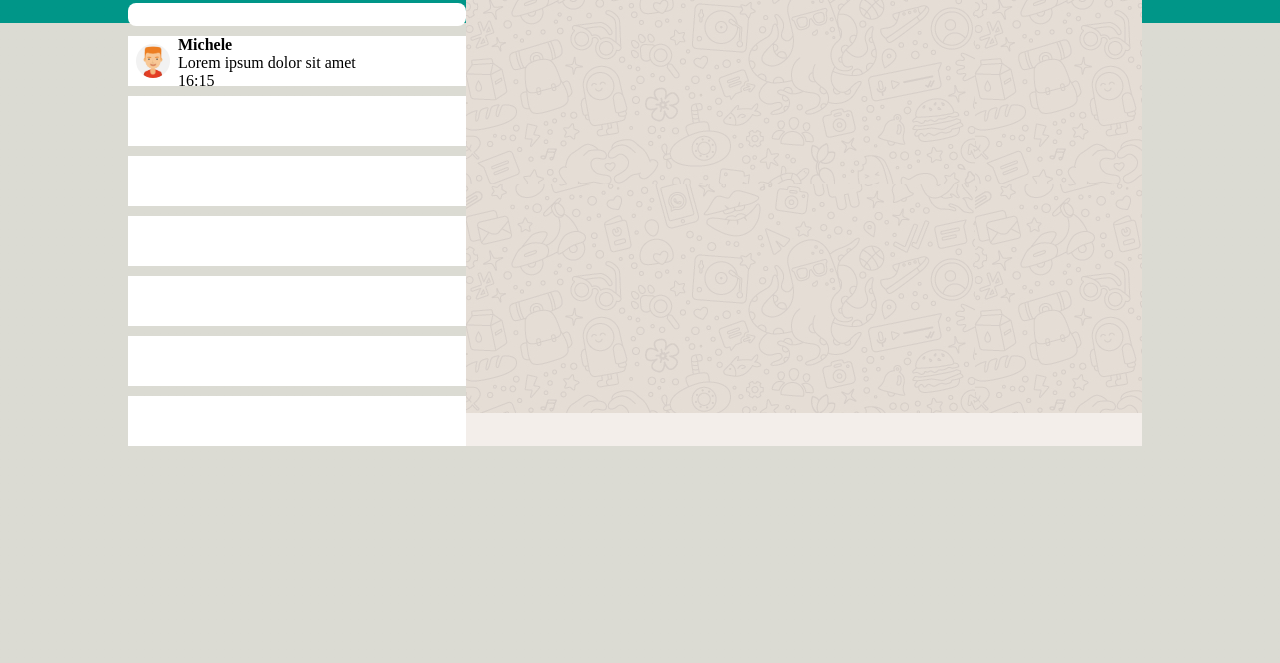
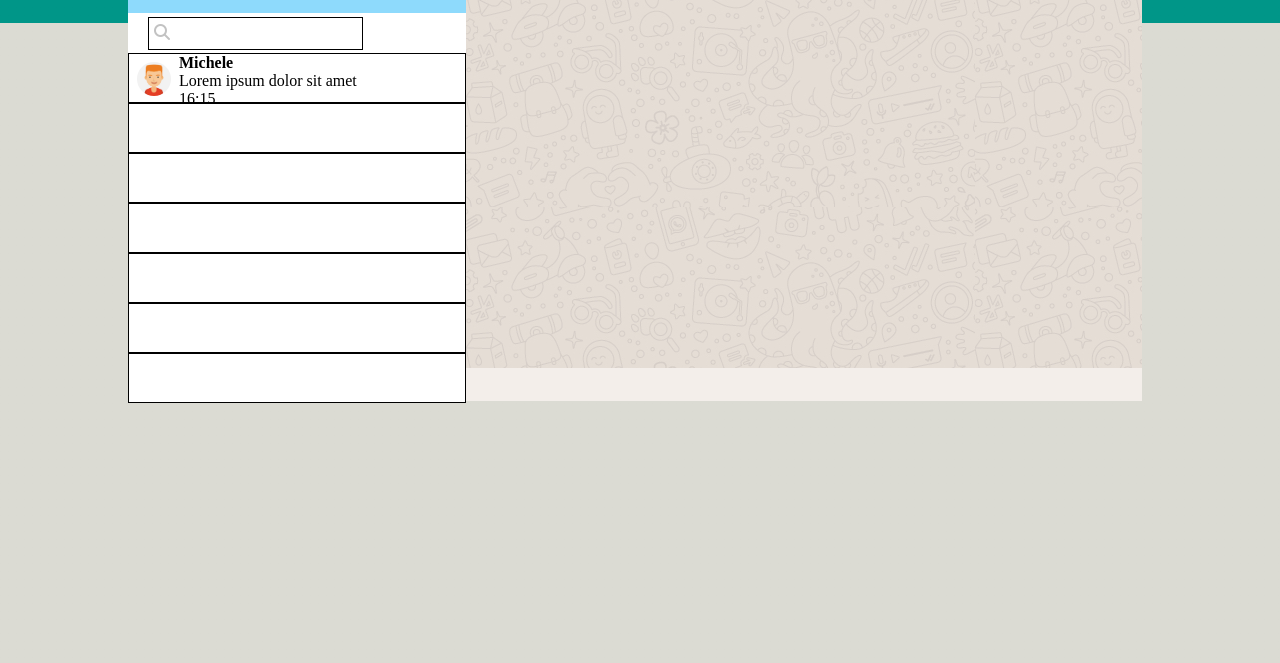
Before and after one commit to ItsKristian01/html-css-boolzapp, a plain HTML site: page index.html in a window 1280 px wide. Shown: the part 137-800 px from the top of the page. Drawn offline with Linux system fonts and the light colour scheme.

Commit message:
add: search bar

```diff
--- a/css/style.css
+++ b/css/style.css
@@ -25,7 +25,7 @@ img {
 
 .container {
    width: 80%;
-   height: 95%;
+   height: 90%;
 }
 
 .row {
@@ -140,12 +140,28 @@ img {
 
 /* SEARCH-BAR */
 .search-bar {
+    background-color: hsl(0deg 0% 100%);
+    height: 30px;
+    padding: 20px;
+    display: flex;
+    align-items: center;
+}
+
+.search-control{
     background-color: white;
-    /* Debug */
-    height: 20px;
-    padding: .7rem;
-    border-radius: .5rem;
-    margin-top: 10px;
+    padding: 3px 5px;
+    border: 1px solid black;
+    display: flex;
+    align-items: center;
+}
+
+.search-control input {
+    border: 0;
+    padding: 5px;
+}
+
+.search-control input:focus-visible {
+    outline: none;
 }
 
 /* CONTACT LIST */
@@ -153,13 +169,17 @@ img {
     background-color: white;
     list-style: none;
     height: 50px;
-    margin-top: 10px;
+    border: 1px solid black;
     display: flex;
 }
 
-.contact {
+.contact ul {
     overflow-y: scroll;
 }
+
+
+
+
 
 
 /* CONTACT-CHAT SECTION */
@@ -171,7 +191,7 @@ img {
 /* MAIN */
 .main-chat {
     background-image: url(../img/mine.jpg);
-    height: 480px;
+    height: 412px;
 }
 /* MAIN CHAT */
 
--- a/index.html
+++ b/index.html
@@ -50,7 +50,13 @@
                     <!-- /Notifications -->
 
                     <!-- Search-Bar -->
-                    <div class="search-bar"></div>
+                    <div class="search-bar">
+                        <div class="search-control">
+                            <label for="search"><i class="fa-solid fa-magnifying-glass" style="color: #c2c2c2;"></i></label>
+                            <input id="search" type="search">
+                        </div>
+
+                    </div>
                     <!-- /Search-Bar -->
 
                     <!-- Contact-List -->
@@ -60,9 +66,10 @@
                                 <img class="avatar" src="img/avatar_1.jpg" alt="Avatar Guy">
                                 <div>
                                     <h4>Michele</h4>
-                                    <p>Lorem ipsum dolor sit amet</p>
+                                    <p class="lorem">Lorem ipsum dolor sit amet</p>
                                     <span class="text">16:15</span>
                                 </div>
+
                             </li>
                             <li class="contact-list"></li>
                             <li class="contact-list"></li>
```
